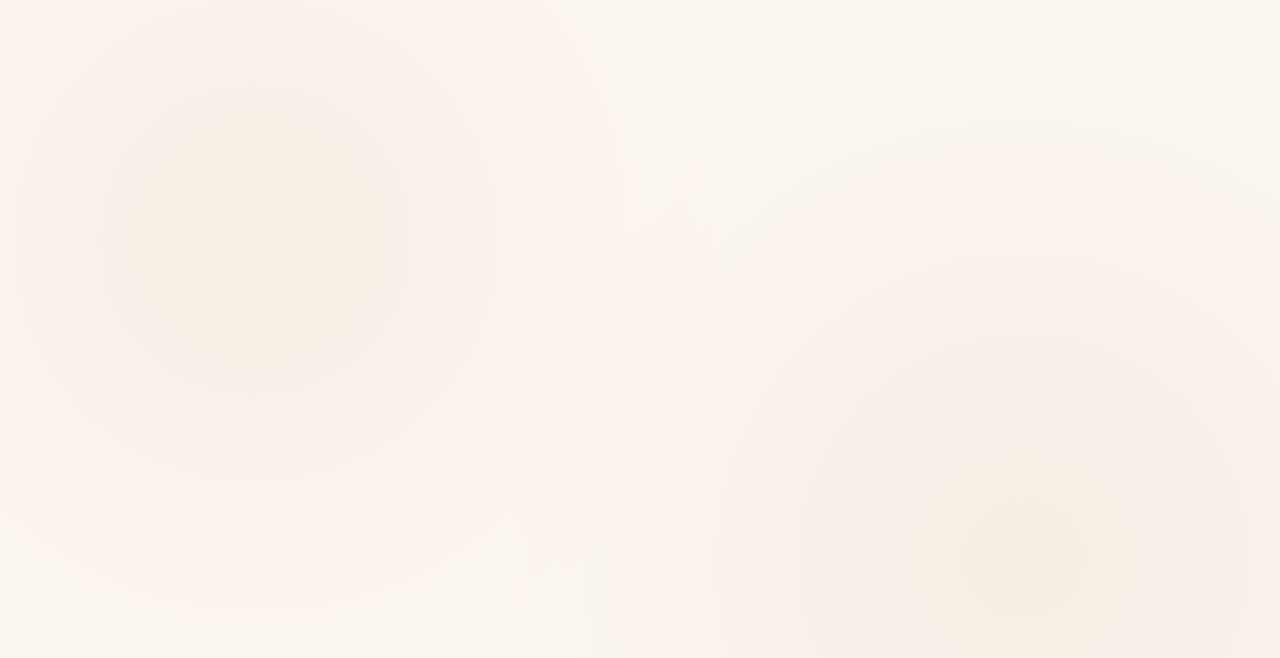
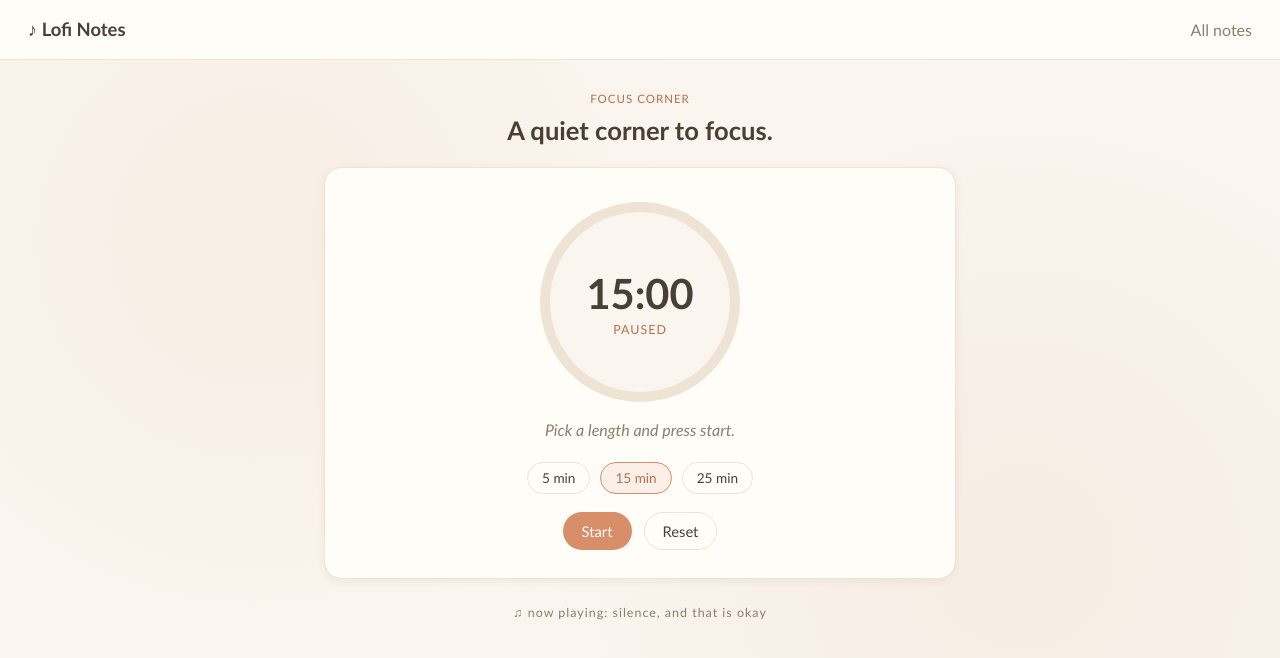
Before and after one commit to corpeadmin/lofi-notes, a React (Vite) app in the folder frontend/: page /focus in a window 1280 px wide. Before the commit this address had no page. Shown: the top 658 px of the page. Built offline with nearby package versions, Linux system fonts and the light colour scheme.

Commit message:
update focus mode
added timer for study timers

```diff
--- a/frontend/src/App.jsx
+++ b/frontend/src/App.jsx
@@ -2,6 +2,7 @@ import { Routes, Route } from "react-router-dom";
 import LandingPage from "./components/LandingPage.jsx";
 import NotesPage from "./components/NotesPage.jsx";
 import NoteDetailPage from "./components/NoteDetailPage.jsx";
+import FocusPage from "./components/FocusPage.jsx";
 
 export default function App() {
   return (
@@ -9,6 +10,7 @@ export default function App() {
       <Route path="/" element={<LandingPage />} />
       <Route path="/notes" element={<NotesPage />} />
       <Route path="/notes/:id" element={<NoteDetailPage />} />
+      <Route path="/focus" element={<FocusPage />} />
     </Routes>
   );
 }
--- /dev/null
+++ b/frontend/src/components/FocusPage.jsx
@@ -0,0 +1,155 @@
+import { useEffect, useState } from "react";
+import { Link } from "react-router-dom";
+
+const PRESETS = [
+  { label: "5 min", seconds: 5 * 60 },
+  { label: "15 min", seconds: 15 * 60 },
+  { label: "25 min", seconds: 25 * 60 },
+];
+
+const VIBES = [
+  "One thought at a time.",
+  "Breathe in, breathe out.",
+  "You've got this.",
+  "Small steps count too.",
+  "Stay loose, stay focused.",
+];
+
+const TICK = 1000;
+
+function format(s) {
+  const minutes = Math.floor(s / 60);
+  const rest = s % 60;
+  return `${String(minutes).padStart(2, "0")}:${String(rest).padStart(2, "0")}`;
+}
+
+export default function FocusPage() {
+  const [total, setTotal] = useState(15 * 60);
+  const [secondsLeft, setSecondsLeft] = useState(15 * 60);
+  const [isRunning, setIsRunning] = useState(false);
+  const [vibe, setVibe] = useState(VIBES[0]);
+
+  useEffect(() => {
+    if (!isRunning) return;
+    const id = setInterval(
+      () => setSecondsLeft((s) => Math.max(0, s - 1)),
+      TICK
+    );
+    return () => clearInterval(id);
+  }, [isRunning]);
+
+  useEffect(() => {
+    if (isRunning && secondsLeft === 0) {
+      setIsRunning(false);
+    }
+  }, [secondsLeft, isRunning]);
+
+  function choosePreset(seconds) {
+    setTotal(seconds);
+    setSecondsLeft(seconds);
+    setIsRunning(false);
+    setVibe(VIBES[Math.floor(Math.random() * VIBES.length)]);
+  }
+
+  function handleStart() {
+    if (secondsLeft === 0) setSecondsLeft(total);
+    setVibe(VIBES[Math.floor(Math.random() * VIBES.length)]);
+    setIsRunning(true);
+  }
+
+  function handleReset() {
+    setSecondsLeft(total);
+    setIsRunning(false);
+  }
+
+  const finished = secondsLeft === 0 && !isRunning;
+  const started = secondsLeft < total || isRunning;
+  const progress = total > 0 ? secondsLeft / total : 0;
+
+  return (
+    <div className="page">
+      <header className="topbar">
+        <Link to="/" className="brand">
+          &#9834; Lofi Notes
+        </Link>
+        <nav>
+          <Link to="/notes" className="nav-link">
+            All notes
+          </Link>
+        </nav>
+      </header>
+
+      <main className="content focus-content">
+        <p className="eyebrow">focus corner</p>
+        <h1 className="focus-title">A quiet corner to focus.</h1>
+
+        <div
+          className={`focus-card${isRunning ? " running" : ""}${
+            finished ? " done" : ""
+          }`}
+        >
+          <div
+            className="focus-ring"
+            style={{
+              background: isRunning
+                ? `conic-gradient(var(--accent) ${progress * 360}deg, var(--line) 0deg)`
+                : "var(--line)",
+            }}
+          >
+            <div className="focus-ring-inner">
+              <span className="focus-time">{format(secondsLeft)}</span>
+              <span className="focus-state">
+                {finished ? "well done" : isRunning ? "focusing..." : "paused"}
+              </span>
+            </div>
+          </div>
+
+          <p className="focus-vibe">
+            {finished
+              ? "You did it. Take a breath."
+              : isRunning
+                ? vibe
+                : started
+                  ? "Paused — the record still spins for you."
+                  : "Pick a length and press start."}
+          </p>
+
+          <div className="focus-presets">
+            {PRESETS.map((p) => (
+              <button
+                key={p.seconds}
+                className={`btn preset${total === p.seconds ? " active" : ""}`}
+                onClick={() => choosePreset(p.seconds)}
+                disabled={isRunning}
+              >
+                {p.label}
+              </button>
+            ))}
+          </div>
+
+          <div className="row-actions focus-actions">
+            {!isRunning ? (
+              <button className="btn primary" onClick={handleStart}>
+                {finished ? "Go again" : started ? "Resume" : "Start"}
+              </button>
+            ) : (
+              <button
+                className="btn ghost"
+                onClick={() => setIsRunning(false)}
+              >
+                Pause
+              </button>
+            )}
+            <button className="btn ghost" onClick={handleReset}>
+              Reset
+            </button>
+          </div>
+        </div>
+
+        <p className="focus-footnote">
+          &#9835; {finished ? "now playing: the sound of accomplishment" : isRunning ? "now playing: lo-fi while you focus" : "now playing: silence, and that is okay"}
+        </p>
+      </main>
+    </div>
+  );
+}
--- a/frontend/src/components/LandingPage.jsx
+++ b/frontend/src/components/LandingPage.jsx
@@ -3,6 +3,19 @@ import { Link } from "react-router-dom";
 export default function LandingPage() {
   return (
     <div className="page landing">
+      <header className="topbar landing-topbar">
+        <Link to="/" className="brand">
+          &#9834; Lofi Notes
+        </Link>
+        <nav className="topbar-nav">
+          <Link to="/notes" className="nav-link">
+            All notes
+          </Link>
+          <Link to="/focus" className="nav-link">
+            Focus corner
+          </Link>
+        </nav>
+      </header>
       <main className="landing-card">
         <p className="eyebrow">a cozy little place for your thoughts</p>
         <h1>Lofi Notes</h1>
@@ -14,8 +27,8 @@ export default function LandingPage() {
           <Link to="/notes" className="btn primary">
             Open my notes
           </Link>
-          <Link to="/notes" className="btn ghost">
-            Peek inside
+          <Link to="/focus" className="btn ghost">
+            Visit the focus corner
           </Link>
         </div>
         <div className="now-playing">now playing: your notes, on vinyl</div>
--- a/frontend/src/components/NoteDetailPage.jsx
+++ b/frontend/src/components/NoteDetailPage.jsx
@@ -76,9 +76,12 @@ export default function NoteDetailPage() {
         <Link to="/" className="brand">
           &#9834; Lofi Notes
         </Link>
-        <nav>
+        <nav className="topbar-nav">
           <Link to="/notes" className="nav-link">
             All notes
+          </Link>
+          <Link to="/focus" className="nav-link">
+            Focus corner
           </Link>
         </nav>
       </header>
--- a/frontend/src/components/NotesPage.jsx
+++ b/frontend/src/components/NotesPage.jsx
@@ -47,9 +47,9 @@ export default function NotesPage() {
         <Link to="/" className="brand">
           &#9834; Lofi Notes
         </Link>
-        <nav>
-          <Link to="/" className="nav-link">
-            Home
+        <nav className="topbar-nav">
+          <Link to="/focus" className="nav-link">
+            Focus corner
           </Link>
         </nav>
       </header>
--- a/frontend/src/styles.css
+++ b/frontend/src/styles.css
@@ -49,6 +49,11 @@ a {
   background: var(--card);
 }
 
+.topbar-nav {
+  display: flex;
+  gap: 18px;
+}
+
 .brand {
   font-weight: bold;
   font-size: 1.15rem;
@@ -78,13 +83,18 @@ a {
 /* ---------- landing ---------- */
 
 .landing {
-  align-items: center;
+  display: flex;
+  flex-direction: column;
   justify-content: center;
+}
+
+.landing .landing-topbar {
+  flex: 0 0 auto;
 }
 
 .landing-card {
   max-width: 560px;
-  margin: 8px 24px;
+  margin: auto 24px;
   padding: 48px 44px;
   background: var(--card);
   border: 1px solid var(--line);
@@ -305,3 +315,134 @@ a {
 .muted {
   color: var(--ink-soft);
 }
+
+/* ---------- focus corner ---------- */
+
+.focus-content {
+  text-align: center;
+}
+
+.focus-title {
+  font-size: 1.6rem;
+  margin: 4px 0 22px;
+}
+
+.focus-card {
+  background: var(--card);
+  border: 1px solid var(--line);
+  border-radius: 18px;
+  box-shadow: var(--shadow);
+  padding: 34px 28px 28px;
+  display: flex;
+  flex-direction: column;
+  align-items: center;
+  gap: 18px;
+}
+
+.focus-card.running {
+  animation: focus-breathe 3s ease-in-out infinite;
+}
+
+.focus-card.done {
+  border-color: var(--accent);
+}
+
+@keyframes focus-breathe {
+  0%,
+  100% {
+    box-shadow: var(--shadow);
+  }
+  50% {
+    box-shadow: 0 6px 24px rgba(217, 142, 106, 0.35);
+  }
+}
+
+.focus-ring {
+  width: 200px;
+  height: 200px;
+  border-radius: 50%;
+  padding: 10px;
+  position: relative;
+  transition: background 1s linear;
+}
+
+.focus-ring-inner {
+  background: var(--bg);
+  border-radius: 50%;
+  width: 100%;
+  height: 100%;
+  display: flex;
+  flex-direction: column;
+  align-items: center;
+  justify-content: center;
+  gap: 4px;
+}
+
+.focus-time {
+  font-size: 2.6rem;
+  font-weight: bold;
+  color: var(--ink);
+  font-variant-numeric: tabular-nums;
+}
+
+.focus-state {
+  font-size: 0.78rem;
+  letter-spacing: 1px;
+  text-transform: uppercase;
+  color: var(--accent-dark);
+}
+
+.focus-vibe {
+  color: var(--ink-soft);
+  font-style: italic;
+  margin: 0;
+  min-height: 1.5em;
+}
+
+.focus-presets {
+  display: flex;
+  gap: 10px;
+  flex-wrap: wrap;
+  justify-content: center;
+}
+
+.btn.preset {
+  background: transparent;
+  border-color: var(--line);
+  color: var(--ink);
+  font-size: 0.85rem;
+  padding: 7px 14px;
+}
+
+.btn.preset.active {
+  border-color: var(--accent);
+  background: rgba(217, 142, 106, 0.12);
+  color: var(--accent-dark);
+}
+
+.btn.preset:disabled {
+  opacity: 0.5;
+  cursor: not-allowed;
+}
+
+.focus-actions {
+  justify-content: center;
+}
+
+.focus-footnote {
+  margin-top: 26px;
+  font-size: 0.78rem;
+  color: var(--ink-soft);
+  letter-spacing: 1px;
+}
+
+@media (max-width: 480px) {
+  .focus-ring {
+    width: 160px;
+    height: 160px;
+  }
+
+  .focus-time {
+    font-size: 2.1rem;
+  }
+}
```
